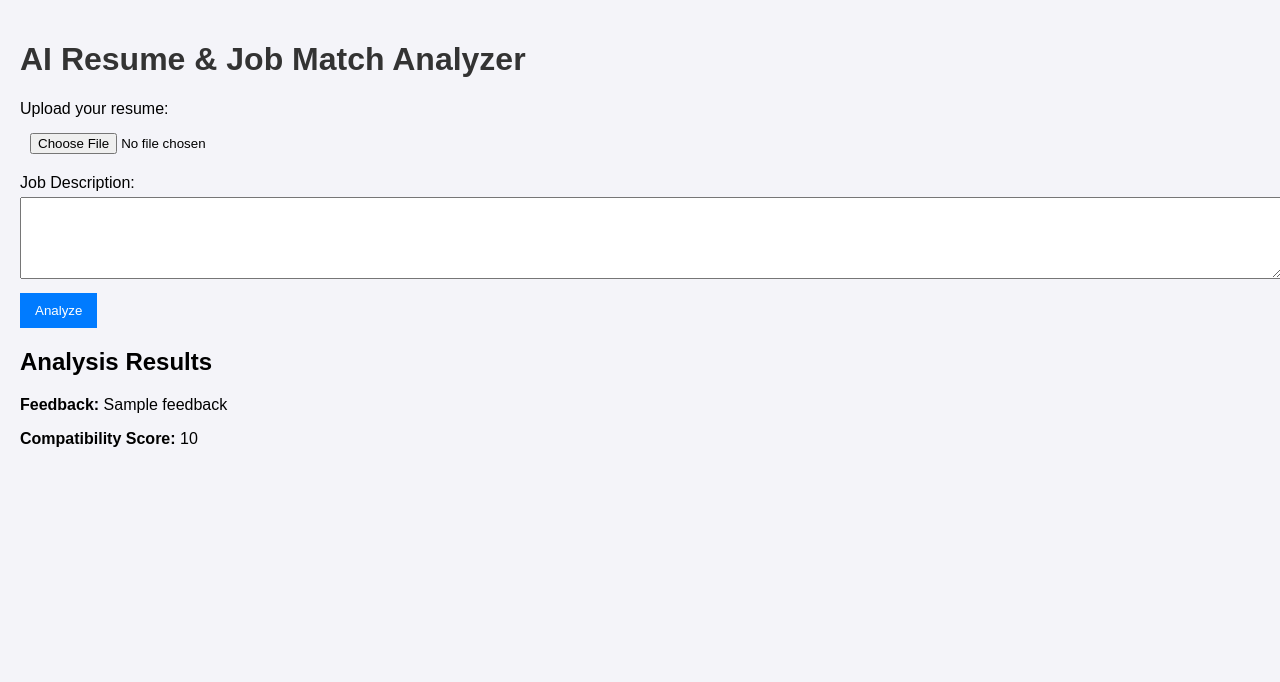
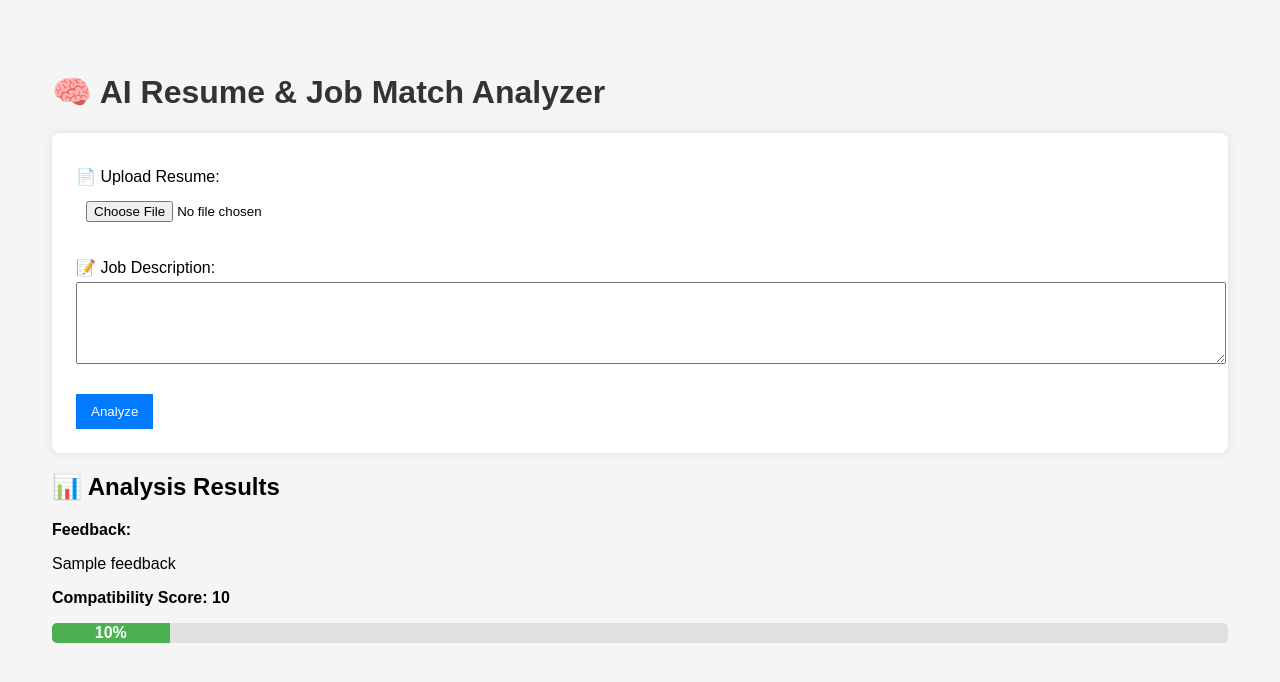
Before and after one commit to shivam1342/AI-resume-analyzer, a Flask app: template templates/index.html in a window 1280 px wide. Shown: the top 682 px of the page. Run offline with Flask 3, Linux system fonts and the light colour scheme; the template is opened without the code that fills it: most values are stand-ins (such as "Sample title", 1, 10 or a date in 2020).

Commit message:
✨ Update: Improved score parser and feedback formatting

```diff
--- a/app.py
+++ b/app.py
@@ -1,16 +1,9 @@
-
 from flask import Flask, request, render_template
-# import openai
 import os
-# from langchain.chat_models import ChatOpenAI
-# from langchain.prompts import PromptTemplate
-# from langchain.chains import LLMChain
-
 import fitz  # PyMuPDF for PDFs
 from docx import Document  # For .docx files
-
-# OpenAI API Key from env variable
-# openai.api_key = os.getenv("OPENAI_API_KEY")
+import ollama
+import re
 
 app = Flask(__name__)
 
@@ -20,13 +13,14 @@ def index():
         resume_file = request.files['resume']
         job_description = request.form['job_description']
 
-        # Extract text based on file type
         if resume_file.filename.endswith(".pdf"):
             resume_text = extract_text_from_pdf(resume_file)
         elif resume_file.filename.endswith(".docx"):
             resume_text = extract_text_from_docx(resume_file)
+        elif resume_file.filename.endswith(".txt"):
+            resume_text = resume_file.read().decode('utf-8', errors='ignore')
         else:
-            resume_text = resume_file.read().decode('utf-8', errors='ignore')
+            resume_text = "Unsupported file format."
 
         feedback, compatibility_score = process_resume(resume_text, job_description)
         return render_template('index.html', feedback=feedback, compatibility_score=compatibility_score)
@@ -36,50 +30,90 @@ def index():
 
 def extract_text_from_pdf(file_storage):
     doc = fitz.open(stream=file_storage.read(), filetype="pdf")
-    text = ""
-    for page in doc:
-        text += page.get_text()
-    return text
+    return "".join(page.get_text() for page in doc)
 
 
 def extract_text_from_docx(file_storage):
     document = Document(file_storage)
-    return "\n".join([para.text for para in document.paragraphs])
+    return "\n".join(para.text for para in document.paragraphs)
 
-
-import ollama
 
 def process_resume(resume_text, job_description):
     prompt = f"""
-    You are an AI assistant that evaluates resumes against job descriptions.
+You are an AI assistant that evaluates resumes against job descriptions.
 
-    Resume:
-    {resume_text}
+Resume:
+{resume_text}
 
-    Job Description:
-    {job_description}
+Job Description:
+{job_description}
 
-    Provide:
-    1. Feedback on the resume's strengths and weaknesses for this job.
-    2. A compatibility score out of 100.
-    """
+Respond strictly in the format below.
+Use bullet points only (with - or •) and keep each section cleanly separated.
 
-    response = ollama.chat(model='mistral', messages=[
-        {"role": "user", "content": prompt}
-    ])
+---
 
-    result = response['message']['content']
+1. Strengths:
 
-    # Try to extract feedback and score
-    if "score" in result.lower():
-        parts = result.split("2.")
-        feedback = parts[0].strip()
-        compatibility_score = parts[1].strip() if len(parts) > 1 else "N/A"
-    else:
-        feedback = result
-        compatibility_score = "N/A"
+- (list each point clearly on a new line)
 
-    return feedback, compatibility_score
+---
+
+2. Weaknesses:
+
+- (list each point clearly on a new line)
+
+---
+
+3. Compatibility Score (out of 100): <numeric score only>
+
+DO NOT include summaries, explanations, or additional paragraphs outside this format.
+DO NOT merge content into one paragraph.
+"""
+
+
+    try:
+        response = ollama.chat(model='mistral', messages=[{"role": "user", "content": prompt}])
+        result = response['message']['content']
+    except Exception as e:
+        return "LLM processing failed. Make sure Ollama & Mistral are running.", "N/A"
+
+    # Extract the compatibility score using regex
+    score_match = re.search(r'(score|compatibility)[^\d]{0,10}(\d{1,3})', result, re.IGNORECASE)
+    compatibility_score = score_match.group(2) if score_match else "N/A"
+
+    formatted = format_feedback(result)
+    return formatted, compatibility_score
+
+
+
+def format_feedback(text):
+    import re
+
+    # Extract strengths
+    strengths_match = re.search(r"(?i)1\.\s*strengths?:?\s*(.*?)(?:2\.|weaknesses:)", text, re.DOTALL)
+    strengths = strengths_match.group(1).strip() if strengths_match else ""
+
+    # Extract weaknesses
+    weaknesses_match = re.search(r"(?i)2\.\s*weaknesses?:?\s*(.*?)(?:3\.|compatibility)", text, re.DOTALL)
+    weaknesses = weaknesses_match.group(1).strip() if weaknesses_match else ""
+
+    # Force bullet formatting
+    strength_lines = re.split(r"-\s*|\n", strengths)
+    weakness_lines = re.split(r"-\s*|\n", weaknesses)
+
+    strength_lines = [f"- {line.strip()}" for line in strength_lines if line.strip()]
+    weakness_lines = [f"- {line.strip()}" for line in weakness_lines if line.strip()]
+
+    result = ""
+    if strength_lines:
+        result += "🔹 **Strengths:**\n" + "\n".join(strength_lines) + "\n\n"
+    if weakness_lines:
+        result += "🔸 **Weaknesses:**\n" + "\n".join(weakness_lines)
+
+    return result.strip()
+
+
 
 
 
--- a/templates/index.html
+++ b/templates/index.html
@@ -2,25 +2,57 @@
 <html lang="en">
 <head>
     <meta charset="UTF-8">
-    <meta name="viewport" content="width=device-width, initial-scale=1.0">
     <title>AI Resume & Job Match Analyzer</title>
     <link rel="stylesheet" href="/static/style.css">
+    <style>
+        body { font-family: Arial, sans-serif; margin: 2rem; background-color: #f5f5f5; }
+        h1 { color: #333; }
+        form { background: white; padding: 1.5rem; border-radius: 8px; box-shadow: 0 0 8px rgba(0,0,0,0.1); }
+        textarea, input[type="file"] { width: 100%; margin-bottom: 1rem; }
+        .progress-container { margin-top: 1rem; }
+        .progress-bar {
+            width: 100%;
+            background-color: #e0e0e0;
+            border-radius: 5px;
+            overflow: hidden;
+            height: 20px;
+        }
+        .progress-fill {
+            height: 100%;
+            text-align: center;
+            color: white;
+            font-weight: bold;
+            line-height: 20px;
+            background-color: #4caf50;
+        }
+    </style>
 </head>
 <body>
-    <h1>AI Resume & Job Match Analyzer</h1>
+    <h1>🧠 AI Resume & Job Match Analyzer</h1>
     <form action="/" method="post" enctype="multipart/form-data">
-        <label for="resume">Upload your resume:</label>
-        <input type="file" id="resume" name="resume" accept=".pdf,.doc,.docx" required>
-        <br>
-        <label for="job_description">Job Description:</label>
+        <label for="resume">📄 Upload Resume:</label>
+        <input type="file" id="resume" name="resume" accept=".pdf,.docx,.txt" required>
+
+        <label for="job_description">📝 Job Description:</label>
         <textarea id="job_description" name="job_description" rows="4" required></textarea>
-        <br>
+
         <button type="submit">Analyze</button>
     </form>
+
     {% if feedback and compatibility_score %}
-    <h2>Analysis Results</h2>
-    <p><strong>Feedback:</strong> {{ feedback }}</p>
-    <p><strong>Compatibility Score:</strong> {{ compatibility_score }}</p>
+    <h2>📊 Analysis Results</h2>
+    <p><strong>Feedback:</strong></p>
+    <p>{{ feedback }}</p>
+
+    <div class="progress-container">
+        <p><strong>Compatibility Score: {{ compatibility_score }}</strong></p>
+        {% set score = compatibility_score|int(0) %}
+        <div class="progress-bar">
+            <div class="progress-fill" style="width: {{ score }}%;">
+                {{ score }}%
+            </div>
+        </div>
+    </div>
     {% endif %}
 </body>
 </html>
```
